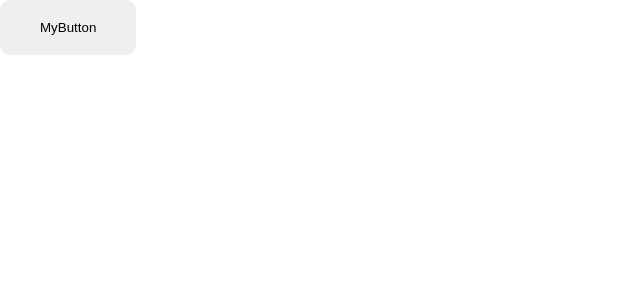
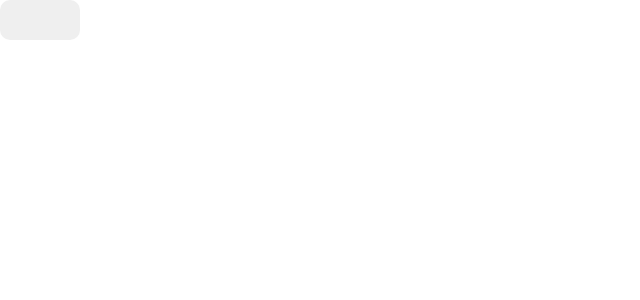
Before and after one commit to leobhmg45/estudo-react, a React (Create React App) app: page / in a window 1280 px wide. Shown: the top 300 px of the page, without its empty margins (0-640 px from the left). Built offline with nearby package versions, Linux system fonts and the light colour scheme.

Commit message:
Styles Module

```diff
--- a/src/components/MyButton/index.tsx
+++ b/src/components/MyButton/index.tsx
@@ -1,5 +1,9 @@
-import './styles.css'
+import styles from './styles.module.css'
 
 export const MyButton = () => {
-    return <button className='btn-main'>MyButton</button>
+    return (
+        <div>
+            <button className={styles.btn}></button>
+        </div>
+    )
 }
--- a/src/components/MyButton/styles.css
+++ b/src/components/MyButton/styles.module.css
@@ -1,4 +1,4 @@
-.btn-main {
+.btn {
     padding: 20px 40px;
     border: 2px;
     border-radius: 10px;
```
